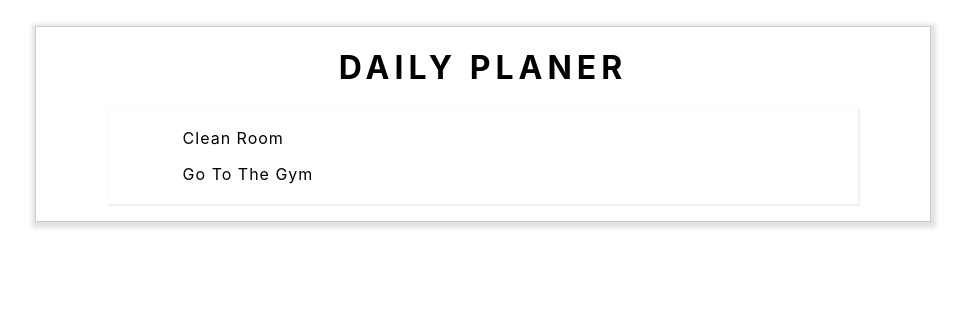
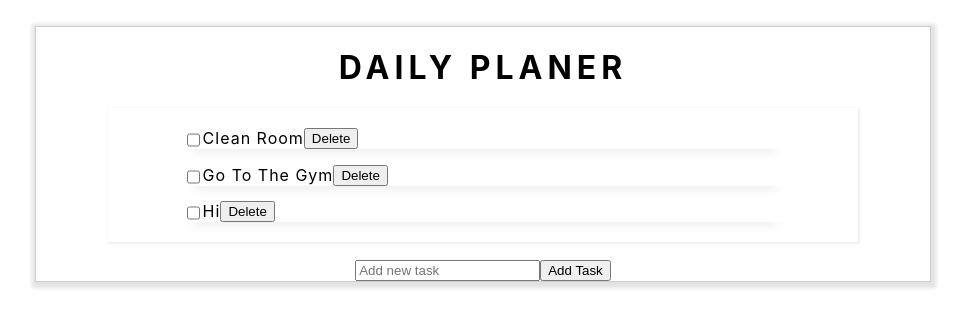
Before and after one commit to Kristinna97/todo-react-app, a React (Create React App) app: page / in a window 1280 px wide. Shown: the top 326 px of the page, without its empty margins (157-1124 px from the left). Built offline with nearby package versions, Linux system fonts and the light colour scheme.

Commit message:
add adding new task logic

```diff
--- a/src/App.js
+++ b/src/App.js
@@ -2,13 +2,15 @@ import "./App.css";
 import Header from "./Components/Header";
 import TaskList from "./Components/TaskList";
 
-const todoList = ["clean room", "go to the gym"];
+
+
 
 function App() {
   return (
     <div className="App">
       <Header />
-      <TaskList todoList={todoList} />
+      <TaskList/>
+
     </div>
   );
 }
--- /dev/null
+++ b/src/Components/TaskAdder.js
@@ -0,0 +1,28 @@
+import { useState } from "react";
+function TaskAdder({ setTasks }) {
+  const [newTask, setNewTask] = useState("");
+
+  const handleSubmit = (event) => {
+    event.preventDefault();
+
+    setTasks((currentTasks) => {
+      return [...currentTasks, newTask];
+    });
+    setNewTask("");
+  };
+
+  return (
+    <form onSubmit={handleSubmit}>
+      <label></label>
+      <input
+        type="text"
+        placeholder="Add new task"
+        value={newTask}
+        onChange={(event) => setNewTask(event.target.value)}
+      ></input>
+      <button type="submit">Add Task</button>
+    </form>
+  );
+}
+
+export default TaskAdder;
--- a/src/Components/TaskList.js
+++ b/src/Components/TaskList.js
@@ -1,10 +1,20 @@
-function TaskList({ todoList }) {
+import { useState } from 'react'
+import TaskAdder from "./TaskAdder";
+function TaskList() {
+
+  const [tasks, setTasks] = useState( ["clean room", "go to the gym", 'Hi'])
+
   return (
+    <>
     <ul>
-      {todoList.map((task) => {
-        return <li key={task}>{task}</li>;
+      {tasks.map((task) => {
+        return <li key={task}>
+          <input type="checkbox"  ></input>
+          {task} <button>Delete</button></li>;
       })}
     </ul>
+    <TaskAdder setTasks = {setTasks}/>
+    </>
   );
 }
 
```
